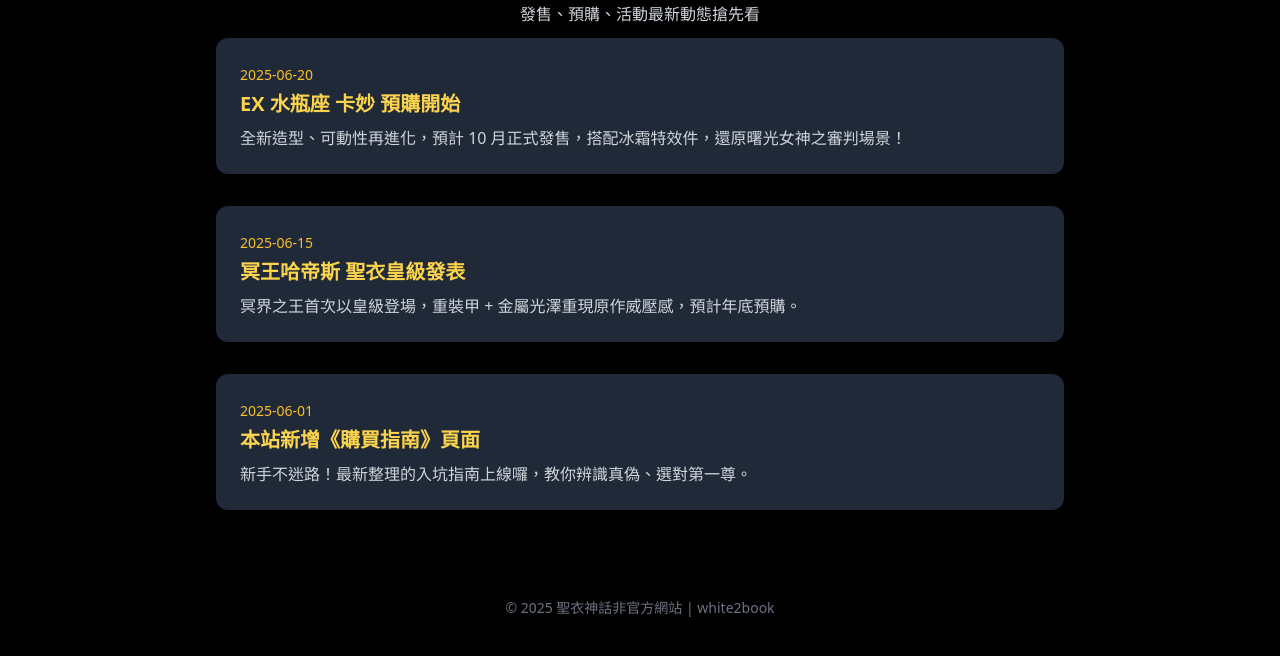
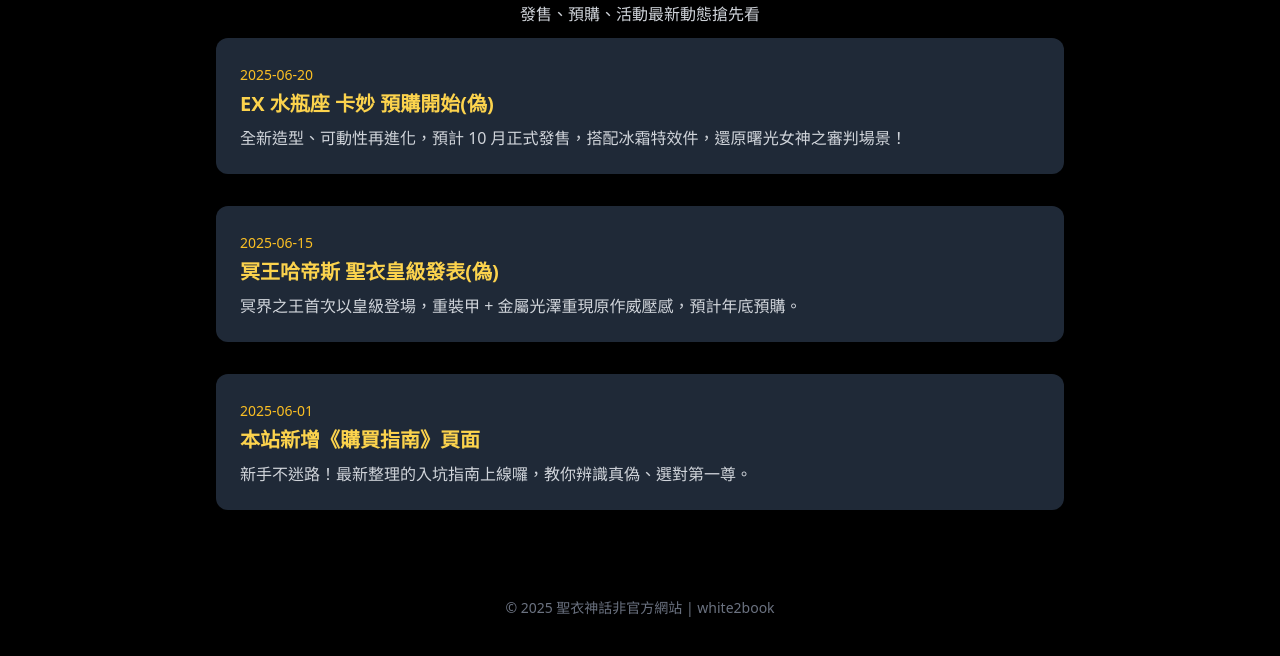
Before and after one commit to white2book/saint-cloth-myth, a plain HTML site: page news.html in a window 1280 px wide. Shown: the part 70-726 px from the top of the page. Drawn offline with nearby package versions, Linux system fonts and the light colour scheme.

Commit message:
Update news.html

```diff
--- a/news.html
+++ b/news.html
@@ -28,12 +28,12 @@
   <main class="max-w-4xl mx-auto px-6 py-12 space-y-8 text-gray-300">
     <article class="bg-gray-800 p-6 rounded-xl shadow-md">
       <time class="text-sm text-yellow-400">2025-06-20</time>
-      <h3 class="text-xl font-bold text-yellow-300 mt-1">EX 水瓶座 卡妙 預購開始</h3>
+      <h3 class="text-xl font-bold text-yellow-300 mt-1">EX 水瓶座 卡妙 預購開始(偽)</h3>
       <p class="mt-2">全新造型、可動性再進化，預計 10 月正式發售，搭配冰霜特效件，還原曙光女神之審判場景！</p>
     </article>
     <article class="bg-gray-800 p-6 rounded-xl shadow-md">
       <time class="text-sm text-yellow-400">2025-06-15</time>
-      <h3 class="text-xl font-bold text-yellow-300 mt-1">冥王哈帝斯 聖衣皇級發表</h3>
+      <h3 class="text-xl font-bold text-yellow-300 mt-1">冥王哈帝斯 聖衣皇級發表(偽)</h3>
       <p class="mt-2">冥界之王首次以皇級登場，重裝甲 + 金屬光澤重現原作威壓感，預計年底預購。</p>
     </article>
     <article class="bg-gray-800 p-6 rounded-xl shadow-md">
```
